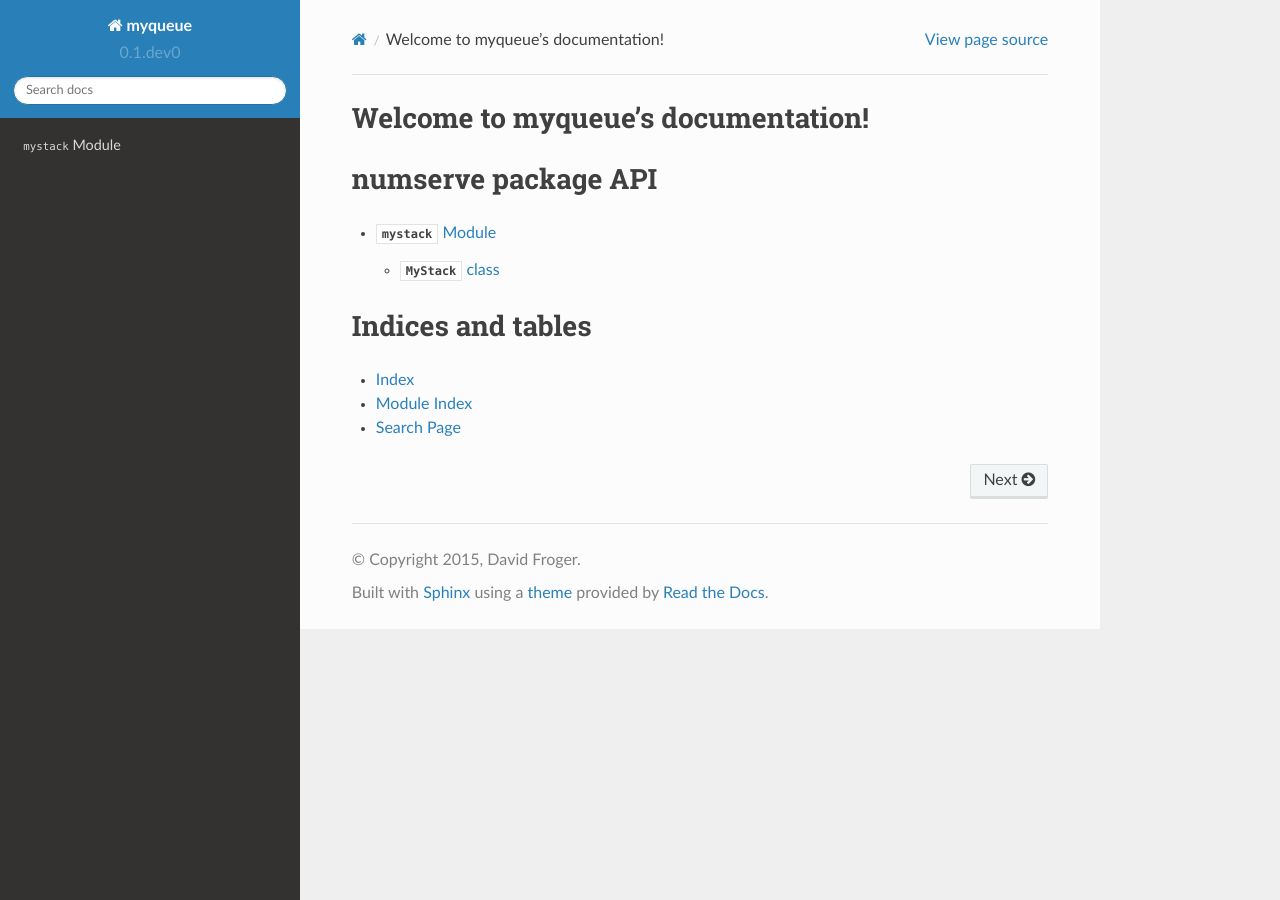
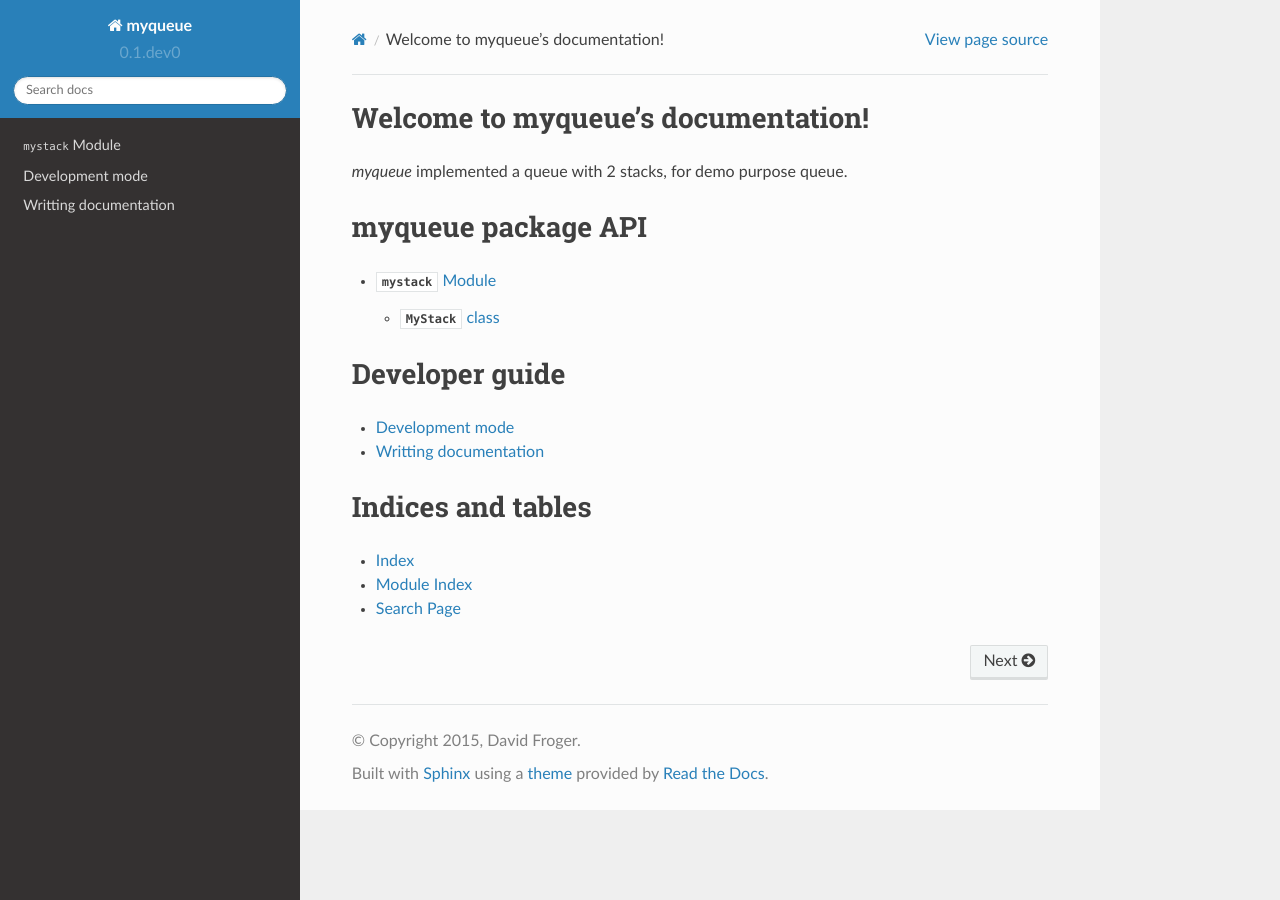
Before and after one commit to dfroger/myqueue, a Sphinx documentation site: the page built from doc/index.rst, in a window 1280 px wide. Built offline with Sphinx 7.4.7 and the Read the Docs theme 2.0.0, drawn with Linux system fonts in a browser that asks for light colours.

```diff
--- a/doc/index.rst
+++ b/doc/index.rst
@@ -6,14 +6,24 @@
 Welcome to myqueue's documentation!
 ###################################
 
+`myqueue` implemented a queue with 2 stacks, for demo purpose queue.
 
-numserve package API
+myqueue package API
 ####################################
 
 .. toctree::
    :maxdepth: 4
 
    mystack
+
+Developer guide
+####################################
+
+.. toctree::
+   :maxdepth: 4
+
+   develop
+   doc
 
 
 Indices and tables
```
Also changed, not shown: README.md (+1 -32 lines), doc/develop.rst (added, +26 -0 lines), doc/doc.rst (added, +21 -0 lines).
